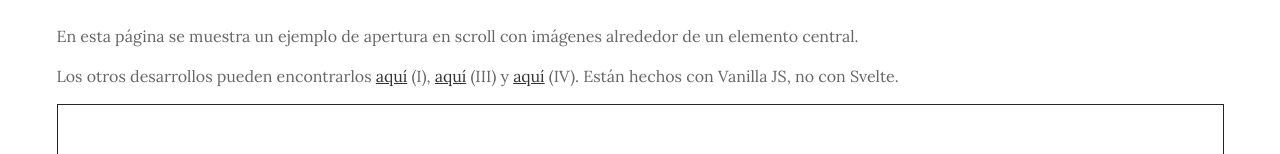
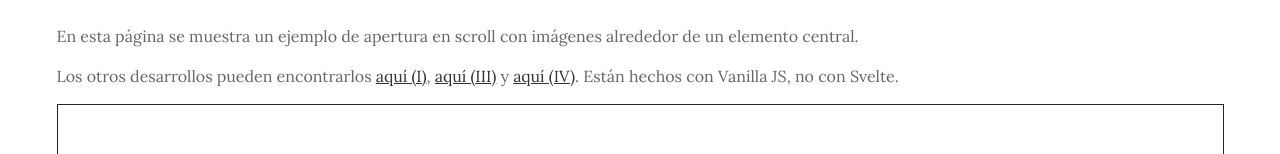
Before and after one commit to CarlosMunozDiaz/carlosmunozdiaz.github.io, a SvelteKit app: page /bitacora/posts/apertura-scroll-2 in a window 1280 px wide. Shown: the part 281-435 px from the top of the page. Built offline with nearby package versions, Linux system fonts and the light colour scheme.

Commit message:
Mejoras en las primeras entradas propias de la bitácora

```diff
--- a/src/routes/bitacora/posts/apertura-scroll-1/+page.svelte
+++ b/src/routes/bitacora/posts/apertura-scroll-1/+page.svelte
@@ -184,7 +184,11 @@
 <div class="content" view-transition-name="page">
     <h1>Aperturas en scroll (I)</h1>
     <p>En esta página se muestra un ejemplo de apertura en scroll con imágenes alrededor de un elemento central.</p>
-    <p>Los otros desarrollos pueden encontrarlos <a href="/bitacora/posts/apertura-scroll-2">aquí (II)</a>, <a href="/bitacora/posts/apertura-scroll-3">aquí (III)</a> y <a href="/bitacora/posts/apertura-scroll-4">aquí (IV)</a>. Están hechos con Vanilla JS, no con Svelte.</p>
+    <p>Los otros desarrollos pueden encontrarlos
+        <a href="{base}/bitacora/posts/apertura-scroll-2">aquí (II)</a>,
+        <a href="{base}/bitacora/posts/apertura-scroll-3">aquí (III)</a> y
+        <a href="{base}/bitacora/posts/apertura-scroll-4">aquí (IV)</a>. Están hechos con Vanilla JS, no con Svelte.
+    </p>
     <!-- Primera apertura -->
     <div class="apertura apertura_1">
         <div class="apertura_container">
--- a/src/routes/bitacora/posts/apertura-scroll-2/+page.svelte
+++ b/src/routes/bitacora/posts/apertura-scroll-2/+page.svelte
@@ -173,7 +173,11 @@
 <div class="content" view-transition-name="page">
     <h1>Aperturas en scroll (II)</h1>
     <p>En esta página se muestra un ejemplo de apertura en scroll con imágenes alrededor de un elemento central.</p>
-    <p>Los otros desarrollos pueden encontrarlos <a href="/bitacora/posts/apertura-scroll-1">aquí</a> (I), <a href="/bitacora/posts/apertura-scroll-3">aquí</a> (III) y <a href="/bitacora/posts/apertura-scroll-4">aquí</a> (IV). Están hechos con Vanilla JS, no con Svelte.</p>
+    <p>Los otros desarrollos pueden encontrarlos
+        <a href="{base}/bitacora/posts/apertura-scroll-1">aquí (I)</a>,
+        <a href="{base}/bitacora/posts/apertura-scroll-3">aquí (III)</a> y
+        <a href="{base}/bitacora/posts/apertura-scroll-4">aquí (IV)</a>. Están hechos con Vanilla JS, no con Svelte.
+    </p>
 
     <!-- Segunda apertura -->
     <div class="apertura apertura_2">
--- a/src/routes/bitacora/posts/apertura-scroll-3/+page.svelte
+++ b/src/routes/bitacora/posts/apertura-scroll-3/+page.svelte
@@ -175,7 +175,11 @@
 <div class="content" view-transition-name="page">
     <h1>Aperturas en scroll (III)</h1>
     <p>En esta página se muestra un ejemplo de apertura en scroll con imágenes alrededor de un elemento central.</p>
-    <p>Los otros desarrollos pueden encontrarlos <a href="/bitacora/posts/apertura-scroll-1">aquí</a> (I), <a href="/bitacora/posts/apertura-scroll-2">aquí</a> (II) y <a href="/bitacora/posts/apertura-scroll-4">aquí</a> (IV). Están hechos con Vanilla JS, no con Svelte.</p>
+    <p>Los otros desarrollos pueden encontrarlos
+        <a href="{base}/bitacora/posts/apertura-scroll-1">aquí (I)</a>,
+        <a href="{base}/bitacora/posts/apertura-scroll-2">aquí (II)</a> y
+        <a href="{base}/bitacora/posts/apertura-scroll-4">aquí (IV)</a>. Están hechos con Vanilla JS, no con Svelte.
+    </p>
 
     <!-- Tercera apertura -->
     <div class="apertura apertura_3">
--- a/src/routes/bitacora/posts/apertura-scroll-4/+page.svelte
+++ b/src/routes/bitacora/posts/apertura-scroll-4/+page.svelte
@@ -169,7 +169,11 @@
 <div class="content" view-transition-name="page">
     <h1>Aperturas en scroll (IV)</h1>
     <p>En esta página se muestra un ejemplo de apertura en scroll con imágenes alrededor de un elemento central.</p>
-    <p>Los otros desarrollos pueden encontrarlos <a href="/bitacora/posts/apertura-scroll-1">aquí</a> (I), <a href="/bitacora/posts/apertura-scroll-2">aquí</a> (II) y <a href="/bitacora/posts/apertura-scroll-3">aquí</a> (III). Están hechos con Vanilla JS, no con Svelte.</p>
+   <p>Los otros desarrollos pueden encontrarlos
+        <a href="{base}/bitacora/posts/apertura-scroll-1">aquí (I)</a>,
+        <a href="{base}/bitacora/posts/apertura-scroll-2">aquí (II)</a> y
+        <a href="{base}/bitacora/posts/apertura-scroll-3">aquí (III)</a>. Están hechos con Vanilla JS, no con Svelte.
+    </p>
 
     <!-- Cuarta apertura -->
     <div class="apertura apertura_4">
```
